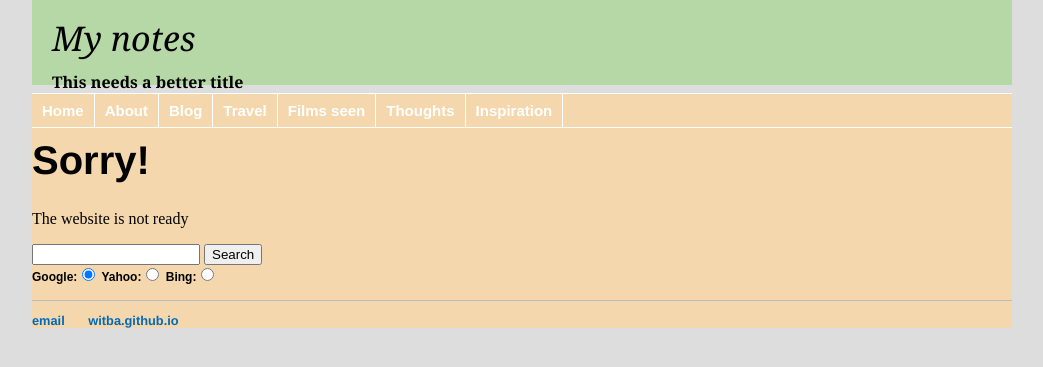
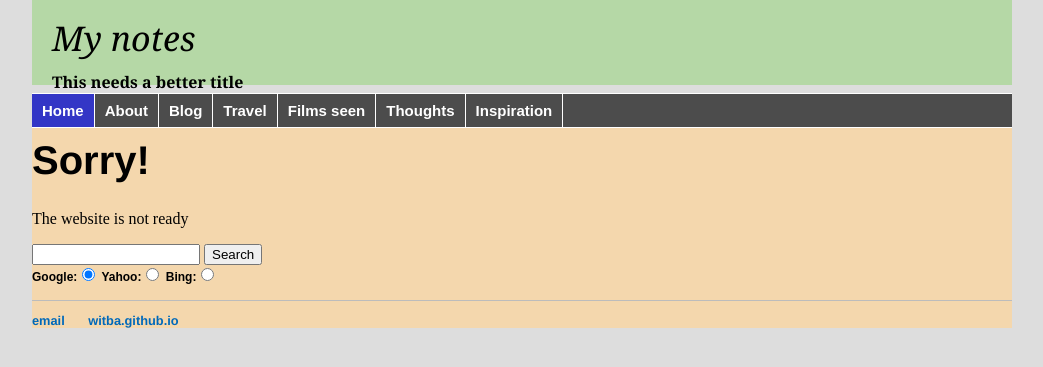
Before and after one commit to witba/witba.github.io, a Jekyll site: the page built from index.html, in a window 1280 px wide. Shown: the top 367 px of the page, without its empty margins (118-1161 px from the left). Built offline with Jekyll 4.4.1, drawn with Linux system fonts in a browser that asks for light colours.

Commit message:
Update main.css

```diff
--- a/css/main.css
+++ b/css/main.css
@@ -57,7 +57,7 @@ font: bold 15px Arial;
 width: 100%;
 border: 1px solid #FFFFFF;
 border-width: 1px 0;
-background: black #4c4c4c center center repeat-x; /*url(blde3.png) center center repeat-x;*/
+background: #4c4c4c; /*url(blde3.png) center center repeat-x;*/
 }
 .solidblockmenu li{
 display: inline;
@@ -71,11 +71,11 @@ border-right: 1px solid white;
 }
 .solidblockmenu li .current{
 color: white;
-background: transparent #3336c6 center center repeat-x; /*url(blac3.png) center center repeat-x;*/
+background: #3336c6 center center repeat-x; /*url(blac3.png) center center repeat-x;*/
 }
 .solidblockmenu li a:hover{
 color: white;
-background: transparent #cc43bc center center repeat-x; /*url(blho3.png) center center repeat-x;*/
+background: transparent #cc43bc; /*url(blho3.png) center center repeat-x;*/
 }
 
 
```
